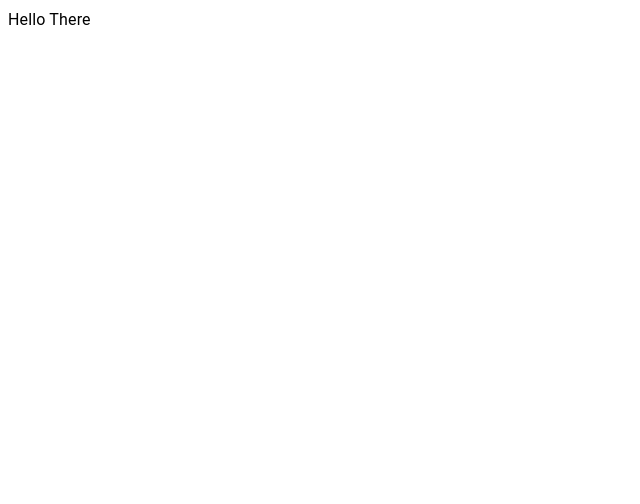
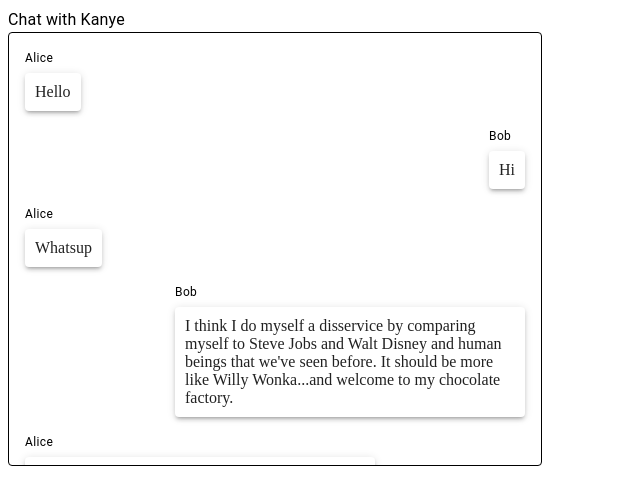
Before and after one commit to axNil/awesome-app-great-job, a Next.js app: page / in a window 1280 px wide. Shown: the top 504 px of the page, without its empty margins (0-640 px from the left). Built offline with nearby package versions, Linux system fonts and the light colour scheme.

Commit message:
Chat window
Basic structure of the chat window setup

```diff
--- /dev/null
+++ b/app/components/Chat/Chat.js
@@ -0,0 +1,57 @@
+import { Paper, Box, Typography } from "@mui/material";
+import MessageBox from "./MessageBox";
+
+export default function Chat() {
+  const messages = [
+    { name: "Alice", text: "Hello", align: "left" },
+    { name: "Bob", text: "Hi", align: "right" },
+    { name: "Alice", text: "Whatsup", align: "left" },
+    {
+      name: "Bob",
+      text: "I think I do myself a disservice by comparing myself to Steve Jobs and Walt Disney and human beings that we've seen before. It should be more like Willy Wonka...and welcome to my chocolate factory.",
+      align: "right",
+    },
+    {
+      name: "Alice",
+      text: "Ipsum Pspkjopas ascaspm asc  asc asckpoasck ascokasc aopasc asockaosc apsok",
+      align: "left",
+    },
+    {
+      name: "Alice",
+      text: "Ipsum Pspkjopas ascaspm asc  asc asckpoasck ascokasc aopasc asockaosc apsok",
+      align: "left",
+    },
+    {
+      name: "Alice",
+      text: "Ipsum Pspkjopas ascaspm asc  asc asckpoasck ascokasc aopasc asockaosc apsok",
+      align: "left",
+    },
+  ];
+
+  return (
+    <Box
+      height={400}
+      width={500}
+      display="flex"
+      flexDirection="column"
+      padding={2}
+      border={1}
+      borderRadius={1}
+      sx={{
+        overflowY: "auto", // Enables vertical scrolling
+      }}
+    >
+      {messages.map((message, index) => (
+        <Box
+          key={index}
+          display="flex"
+          justifyContent={message.align === "left" ? "flex-start" : "flex-end"}
+          width="100%"
+          mb={2} // Margin bottom for spacing between messages
+        >
+          <MessageBox message={message}></MessageBox>
+        </Box>
+      ))}
+    </Box>
+  );
+}
--- /dev/null
+++ b/app/components/Chat/MessageBox.js
@@ -0,0 +1,21 @@
+import { Paper, Box, Typography } from "@mui/material";
+
+export default function MessageBox({ message }) {
+  return (
+    <Box display="flex" flexDirection="column" maxWidth="70%">
+      <Typography variant="caption" sx={{ marginBottom: 0.5 }}>
+        {message.name}
+      </Typography>
+      <Paper
+        //variant="outlined"
+        elevation={3}
+        sx={{
+          padding: "10px",
+          wordBreak: "break-word", // Ensures long words will wrap and not overflow
+        }}
+      >
+        {message.text}
+      </Paper>
+    </Box>
+  );
+}
--- a/app/page.js
+++ b/app/page.js
@@ -1,11 +1,13 @@
 import { Typography } from "@mui/material";
 import Box from "@mui/material/Box";
+import Chat from "@/app/components/Chat/Chat";
 
 export default function Home() {
   return (
     <main>
       <Box>
-        <Typography>Hello There</Typography>
+        <Typography>Chat with Kanye</Typography>
+        <Chat></Chat>
       </Box>
     </main>
   );
```
